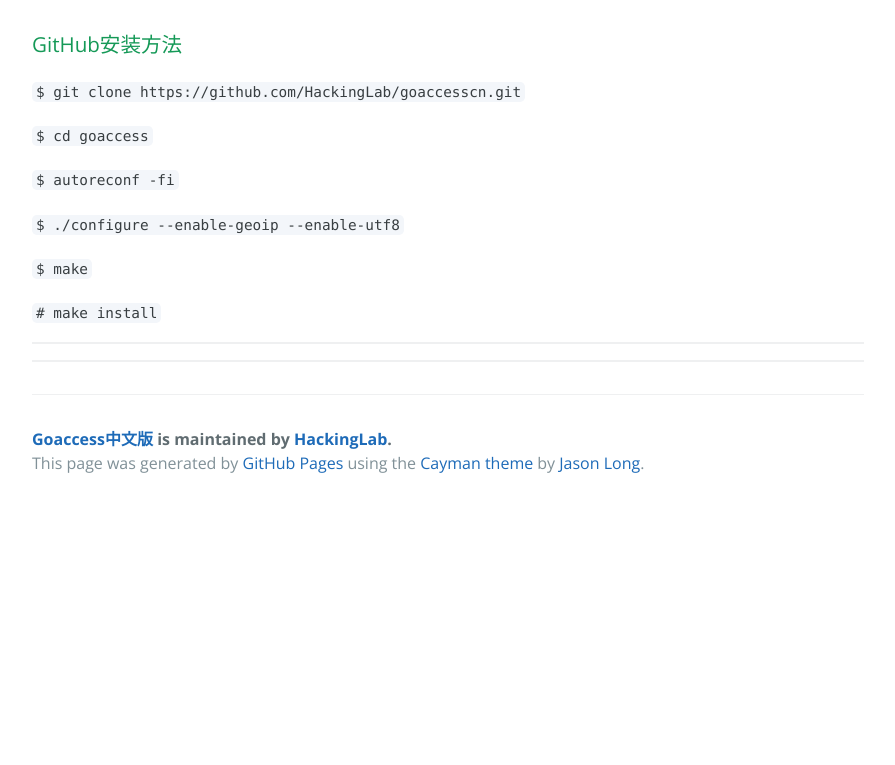
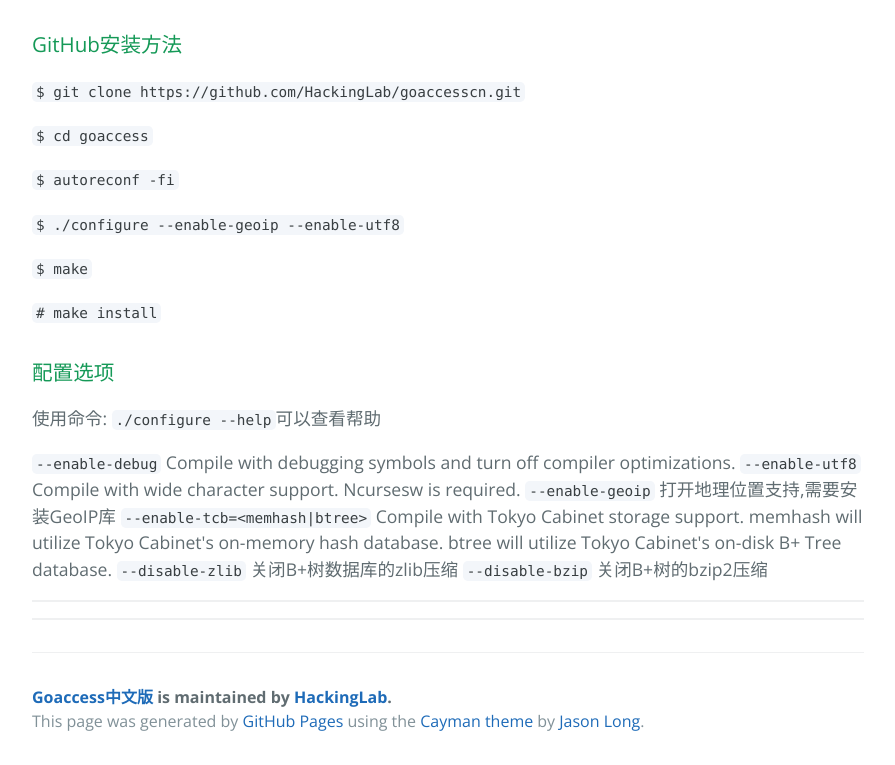
Before and after one commit to HackingLab/GoaccessCN, a plain HTML site: page index.html in a window 1280 px wide. Shown: the part 1173-1938 px from the top of the page, without its empty margins (192-1087 px from the left). Before the commit the page ends 1680 px from the top, so only its background shows below. Drawn offline with nearby package versions, Linux system fonts and the light colour scheme.

```diff
--- a/index.html
+++ b/index.html
@@ -72,6 +72,24 @@
 
 <p><code># make install</code></p>
 
+<h3>
+<a id="配置选项" class="anchor" href="#%E9%85%8D%E7%BD%AE%E9%80%89%E9%A1%B9" aria-hidden="true"><span class="octicon octicon-link"></span></a>配置选项</h3>
+
+<p>使用命令: <code>./configure --help</code>可以查看帮助</p>
+
+<p><code>--enable-debug</code>
+Compile with debugging symbols and turn off compiler optimizations.
+<code>--enable-utf8</code>
+Compile with wide character support. Ncursesw is required.
+<code>--enable-geoip</code>
+打开地理位置支持,需要安装GeoIP库
+<code>--enable-tcb=&lt;memhash|btree&gt;</code>
+Compile with Tokyo Cabinet storage support. memhash will utilize Tokyo Cabinet's on-memory hash database. btree will utilize Tokyo Cabinet's on-disk B+ Tree database.
+<code>--disable-zlib</code>
+关闭B+树数据库的zlib压缩
+<code>--disable-bzip</code>
+关闭B+树的bzip2压缩</p>
+
 <hr>
 
 <hr>
```
Also changed, not shown: params.json (+1 -1 lines).
